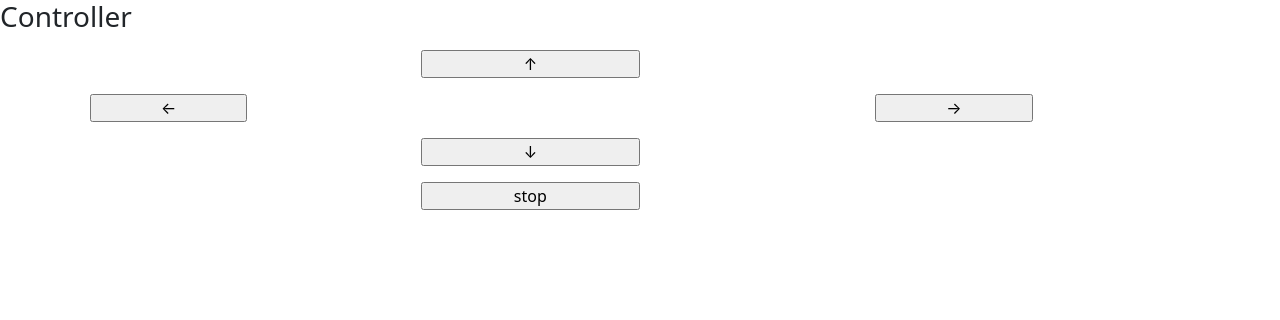
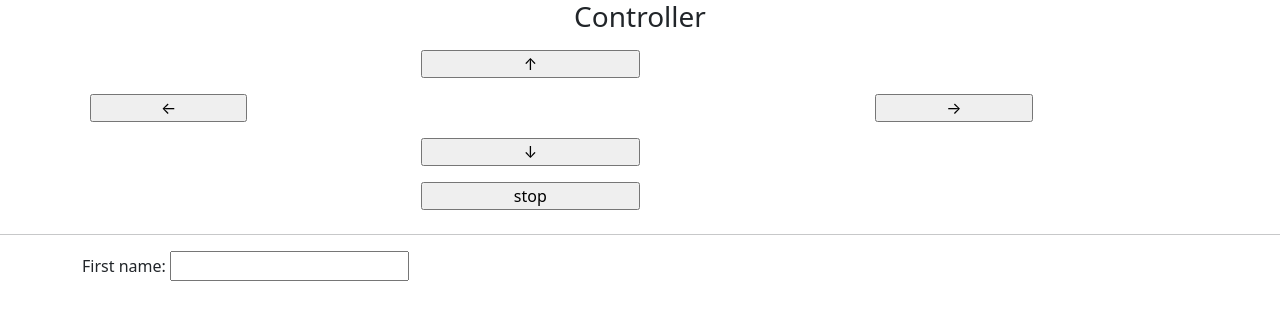
Before and after one commit to MicheleGiraudo73/AlphaBot, a Flask app: page / in a window 1280 px wide. Shown: the top 320 px of the page. Run offline with Flask 2, Linux system fonts and the light colour scheme; some libraries are stand-ins or nearby versions.

Commit message:
Add files via upload

```diff
--- a/AlphabotFlask/templates/index.html
+++ b/AlphabotFlask/templates/index.html
@@ -1,11 +1,11 @@
 <html>
 
     <head>
-        <link href="../bootstrap-5.0.2-dist/css/bootstrap.min.css" rel="stylesheet" />
+        <link href="../static/bootstrap.min.css" rel="stylesheet" />
     </head>
 
     <body>
-        <h3>Controller</h3>
+        <h3 class="d-flex justify-content-center">Controller</h3>
         <form method="post" action="/">
             <div class="container">
 
@@ -32,6 +32,11 @@
                     </tr>
                 </table>
             </div>
+            <hr>
+        <div class=" container  align-items-center col">
+            <label for="inputQuery">First name:</label>
+            <input type="text" name="inputQuery">
+        </div>
 
         </form>
     </body>
```
